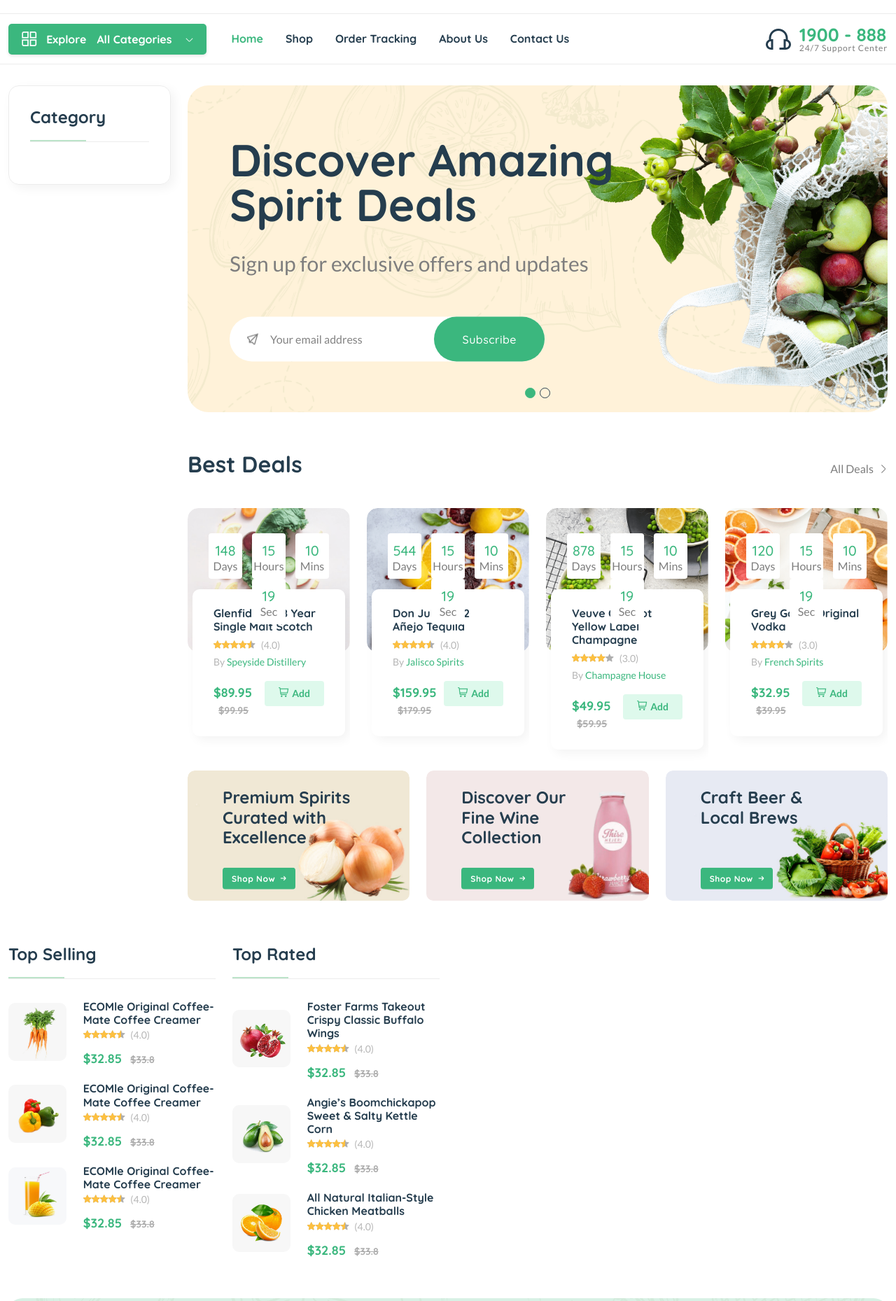
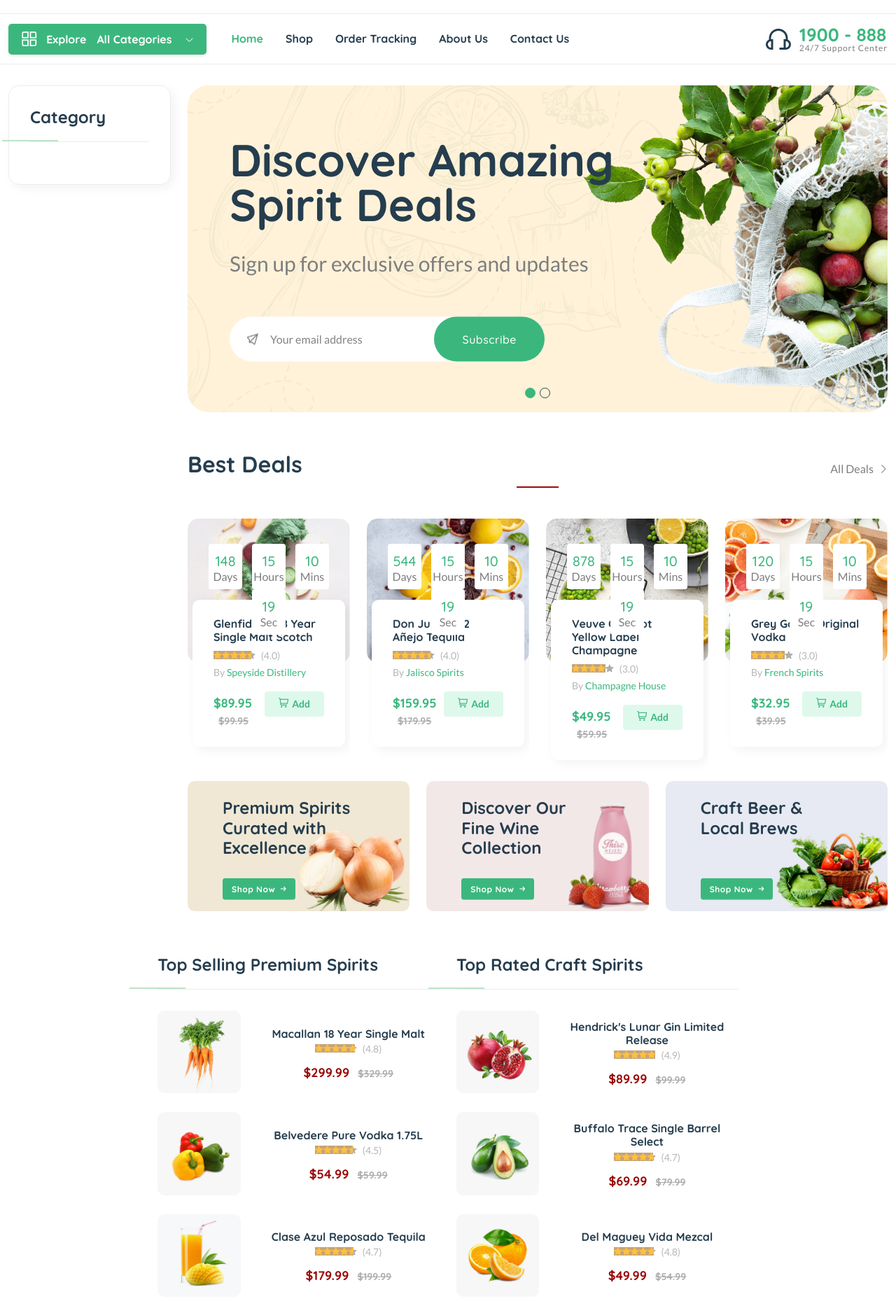
Before and after one commit to Valentino-Junior/marokomart, a Django app: template templates/core/index.html in a window 1280 px wide. Shown: the part 225-2084 px from the top of the page at 70% size. Run offline with Django 3.2, Linux system fonts and the light colour scheme; the template is opened without the code that fills it, so the values that code supplies are empty; some libraries are stand-ins or nearby versions.

Commit message:
Added styling of top rated and top selling

```diff
--- a/templates/core/index.html
+++ b/templates/core/index.html
@@ -281,142 +281,154 @@
     <!--End category slider-->
     <section class="section-padding mb-30">
         <div class="container">
-            <div class="row">
-                <div class="col-xl-3 col-lg-4 col-md-6 mb-sm-5 mb-md-0">
-                    <h4 class="section-title style-1 mb-30 animated animated">Top Selling</h4>
+            <!-- Main Row with Top Selling and Top Rated Sections -->
+            <div class="row justify-content-center"> <!-- Added justify-content-center for centering -->
+                <!-- Top Selling Premium Spirits Section -->
+                <div class="col-xl-4 col-lg-4 col-md-6 mb-sm-5 mb-md-0">
+                    <h4 class="section-title style-1 mb-30 animated animated text-center">Top Selling Premium Spirits</h4>
                     <div class="product-list-small animated animated">
-                        <article class="row align-items-center hover-up">
+                        <!-- Signature Single Malt -->
+                        <article class="row align-items-center hover-up text-center">
                             <figure class="col-md-4 mb-0">
-                                <a href="shop-product-right.html"><img
-                                        src="{% static 'assets/imgs/shop/thumbnail-1.jpg' %}" alt="" /></a>
+                                <a href="shop-product-right.html">
+                                    <img src="{% static 'assets/imgs/shop/thumbnail-1.jpg' %}" alt="Premium Whiskey" />
+                                </a>
                             </figure>
                             <div class="col-md-8 mb-0">
                                 <h6>
-                                    <a href="shop-product-right.html">ECOMle Original Coffee-Mate Coffee Creamer</a>
+                                    <a href="shop-product-right.html">Macallan 18 Year Single Malt</a>
+                                </h6>
+                                <div class="product-rate-cover">
+                                    <div class="product-rate d-inline-block">
+                                        <div class="product-rating" style="width: 95%"></div>
+                                    </div>
+                                    <span class="font-small ml-5 text-muted"> (4.8)</span>
+                                </div>
+                                <div class="product-price">
+                                    <span>$299.99</span>
+                                    <span class="old-price">$329.99</span>
+                                </div>
+                            </div>
+                        </article>
+                        <!-- Premium Vodka -->
+                        <article class="row align-items-center hover-up text-center">
+                            <figure class="col-md-4 mb-0">
+                                <a href="shop-product-right.html">
+                                    <img src="{% static 'assets/imgs/shop/thumbnail-2.jpg' %}" alt="Premium Vodka" />
+                                </a>
+                            </figure>
+                            <div class="col-md-8 mb-0">
+                                <h6>
+                                    <a href="shop-product-right.html">Belvedere Pure Vodka 1.75L</a>
                                 </h6>
                                 <div class="product-rate-cover">
                                     <div class="product-rate d-inline-block">
                                         <div class="product-rating" style="width: 90%"></div>
                                     </div>
-                                    <span class="font-small ml-5 text-muted"> (4.0)</span>
+                                    <span class="font-small ml-5 text-muted"> (4.5)</span>
                                 </div>
                                 <div class="product-price">
-                                    <span>$32.85</span>
-                                    <span class="old-price">$33.8</span>
+                                    <span>$54.99</span>
+                                    <span class="old-price">$59.99</span>
                                 </div>
                             </div>
                         </article>
-                        <article class="row align-items-center hover-up">
+                        <!-- Luxury Tequila -->
+                        <article class="row align-items-center hover-up text-center">
                             <figure class="col-md-4 mb-0">
-                                <a href="shop-product-right.html"><img
-                                        src="{% static 'assets/imgs/shop/thumbnail-2.jpg' %}" alt="" /></a>
+                                <a href="shop-product-right.html">
+                                    <img src="{% static 'assets/imgs/shop/thumbnail-3.jpg' %}" alt="Premium Tequila" />
+                                </a>
                             </figure>
                             <div class="col-md-8 mb-0">
                                 <h6>
-                                    <a href="shop-product-right.html">ECOMle Original Coffee-Mate Coffee Creamer</a>
+                                    <a href="shop-product-right.html">Clase Azul Reposado Tequila</a>
                                 </h6>
                                 <div class="product-rate-cover">
                                     <div class="product-rate d-inline-block">
-                                        <div class="product-rating" style="width: 90%"></div>
+                                        <div class="product-rating" style="width: 92%"></div>
                                     </div>
-                                    <span class="font-small ml-5 text-muted"> (4.0)</span>
+                                    <span class="font-small ml-5 text-muted"> (4.7)</span>
                                 </div>
                                 <div class="product-price">
-                                    <span>$32.85</span>
-                                    <span class="old-price">$33.8</span>
-                                </div>
-                            </div>
-                        </article>
-                        <article class="row align-items-center hover-up">
-                            <figure class="col-md-4 mb-0">
-                                <a href="shop-product-right.html"><img
-                                        src="{% static 'assets/imgs/shop/thumbnail-3.jpg' %}" alt="" /></a>
-                            </figure>
-                            <div class="col-md-8 mb-0">
-                                <h6>
-                                    <a href="shop-product-right.html">ECOMle Original Coffee-Mate Coffee Creamer</a>
-                                </h6>
-                                <div class="product-rate-cover">
-                                    <div class="product-rate d-inline-block">
-                                        <div class="product-rating" style="width: 90%"></div>
-                                    </div>
-                                    <span class="font-small ml-5 text-muted"> (4.0)</span>
-                                </div>
-                                <div class="product-price">
-                                    <span>$32.85</span>
-                                    <span class="old-price">$33.8</span>
+                                    <span>$179.99</span>
+                                    <span class="old-price">$199.99</span>
                                 </div>
                             </div>
                         </article>
                     </div>
                 </div>
 
-
-                <div class="col-xl-3 col-lg-4 col-md-6 mb-sm-5 mb-md-0 d-none d-xl-block">
-                    <h4 class="section-title style-1 mb-30 animated animated">Top Rated</h4>
+                <!-- Top Rated Craft Spirits Section -->
+                <div class="col-xl-4 col-lg-4 col-md-6 mb-sm-5 mb-md-0">
+                    <h4 class="section-title style-1 mb-30 animated animated text-center">Top Rated Craft Spirits</h4>
                     <div class="product-list-small animated animated">
-                        <article class="row align-items-center hover-up">
+                        <!-- Craft Gin -->
+                        <article class="row align-items-center hover-up text-center">
                             <figure class="col-md-4 mb-0">
-                                <a href="shop-product-right.html"><img
-                                        src="{% static 'assets/imgs/shop/thumbnail-10.jpg' %}" alt="" /></a>
+                                <a href="shop-product-right.html">
+                                    <img src="{% static 'assets/imgs/shop/thumbnail-10.jpg' %}" alt="Craft Gin" />
+                                </a>
                             </figure>
                             <div class="col-md-8 mb-0">
                                 <h6>
-                                    <a href="shop-product-right.html">Foster Farms Takeout Crispy Classic Buffalo
-                                        Wings</a>
+                                    <a href="shop-product-right.html">Hendrick's Lunar Gin Limited Release</a>
                                 </h6>
                                 <div class="product-rate-cover">
                                     <div class="product-rate d-inline-block">
-                                        <div class="product-rating" style="width: 90%"></div>
+                                        <div class="product-rating" style="width: 98%"></div>
                                     </div>
-                                    <span class="font-small ml-5 text-muted"> (4.0)</span>
+                                    <span class="font-small ml-5 text-muted"> (4.9)</span>
                                 </div>
                                 <div class="product-price">
-                                    <span>$32.85</span>
-                                    <span class="old-price">$33.8</span>
+                                    <span>$89.99</span>
+                                    <span class="old-price">$99.99</span>
                                 </div>
                             </div>
                         </article>
-                        <article class="row align-items-center hover-up">
+                        <!-- Small Batch Bourbon -->
+                        <article class="row align-items-center hover-up text-center">
                             <figure class="col-md-4 mb-0">
-                                <a href="shop-product-right.html"><img
-                                        src="{% static 'assets/imgs/shop/thumbnail-11.jpg' %}" alt="" /></a>
+                                <a href="shop-product-right.html">
+                                    <img src="{% static 'assets/imgs/shop/thumbnail-11.jpg' %}" alt="Craft Bourbon" />
+                                </a>
                             </figure>
                             <div class="col-md-8 mb-0">
                                 <h6>
-                                    <a href="shop-product-right.html">Angie’s Boomchickapop Sweet & Salty Kettle
-                                        Corn</a>
+                                    <a href="shop-product-right.html">Buffalo Trace Single Barrel Select</a>
                                 </h6>
                                 <div class="product-rate-cover">
                                     <div class="product-rate d-inline-block">
-                                        <div class="product-rating" style="width: 90%"></div>
+                                        <div class="product-rating" style="width: 94%"></div>
                                     </div>
-                                    <span class="font-small ml-5 text-muted"> (4.0)</span>
+                                    <span class="font-small ml-5 text-muted"> (4.7)</span>
                                 </div>
                                 <div class="product-price">
-                                    <span>$32.85</span>
-                                    <span class="old-price">$33.8</span>
+                                    <span>$69.99</span>
+                                    <span class="old-price">$79.99</span>
                                 </div>
                             </div>
                         </article>
-                        <article class="row align-items-center hover-up">
+                        <!-- Artisanal Mezcal -->
+                        <article class="row align-items-center hover-up text-center">
                             <figure class="col-md-4 mb-0">
-                                <a href="shop-product-right.html"><img
-                                        src="{% static 'assets/imgs/shop/thumbnail-12.jpg' %}" alt="" /></a>
+                                <a href="shop-product-right.html">
+                                    <img src="{% static 'assets/imgs/shop/thumbnail-12.jpg' %}" alt="Craft Mezcal" />
+                                </a>
                             </figure>
                             <div class="col-md-8 mb-0">
                                 <h6>
-                                    <a href="shop-product-right.html">All Natural Italian-Style Chicken Meatballs</a>
+                                    <a href="shop-product-right.html">Del Maguey Vida Mezcal</a>
                                 </h6>
                                 <div class="product-rate-cover">
                                     <div class="product-rate d-inline-block">
-                                        <div class="product-rating" style="width: 90%"></div>
+                                        <div class="product-rating" style="width: 96%"></div>
                                     </div>
-                                    <span class="font-small ml-5 text-muted"> (4.0)</span>
+                                    <span class="font-small ml-5 text-muted"> (4.8)</span>
                                 </div>
                                 <div class="product-price">
-                                    <span>$32.85</span>
-                                    <span class="old-price">$33.8</span>
+                                    <span>$49.99</span>
+                                    <span class="old-price">$54.99</span>
                                 </div>
                             </div>
                         </article>
@@ -424,8 +436,48 @@
                 </div>
             </div>
         </div>
+
+        <!-- Custom CSS for hover effects and styling -->
+        <style>
+            /* Enhanced hover effect for product cards */
+            .hover-up:hover {
+                transform: translateY(-5px);
+                transition: all 0.3s ease;
+                box-shadow: 0 5px 15px rgba(0, 0, 0, 0.1);
+            }
+
+            /* Styling for section titles */
+            .section-title {
+                position: relative;
+                padding-bottom: 15px;
+            }
+
+            .section-title:after {
+                content: '';
+                position: absolute;
+                bottom: 0;
+                left: 50%;
+                transform: translateX(-50%);
+                width: 60px;
+                height: 2px;
+                background-color: #9b0b0b; /* Dark red for luxury feel */
+            }
+
+            /* Product price styling */
+            .product-price span {
+                color: #9b0b0b;
+                font-weight: bold;
+            }
+
+            /* Rating stars color */
+            .product-rating {
+                background-color: #c4a47c; /* Gold color for luxury feel */
+            }
+        </style>
     </section>
     <!--End 4 columns-->
+
+
 </main>
 
 
```
Also changed, not shown: db.sqlite3.
